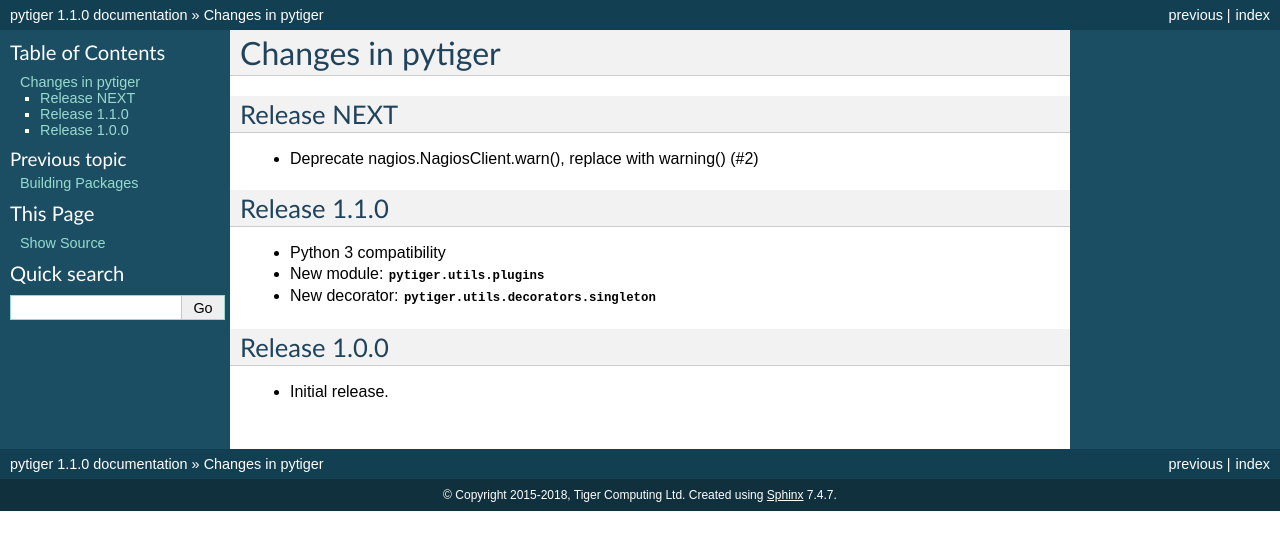
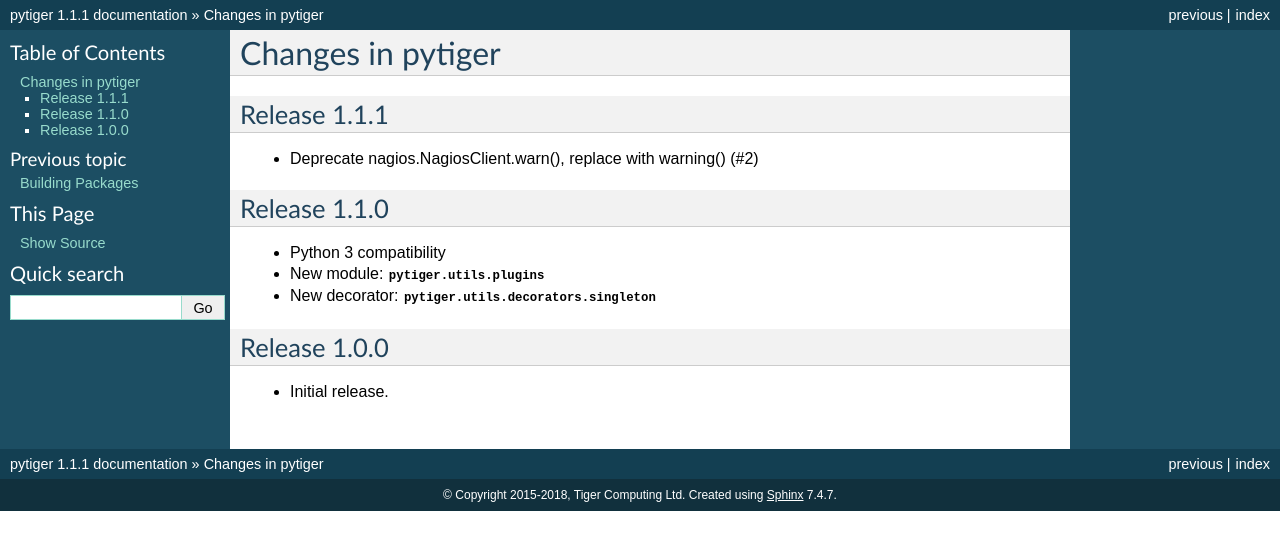
Before and after one commit to tigercomputing/pytiger, a Sphinx documentation site: the page built from docs/changes.rst, in a window 1280 px wide. Shown: the top 550 px of the page. Built offline with Sphinx 7.4.7, drawn with Linux system fonts in a browser that asks for light colours.

Commit message:
Release version 1.1.1

```diff
--- a/docs/changes.rst
+++ b/docs/changes.rst
@@ -2,8 +2,8 @@
 Changes in pytiger
 ******************
 
-Release NEXT
-============
+Release 1.1.1
+=============
 
 * Deprecate nagios.NagiosClient.warn(), replace with warning() (#2)
 
--- a/docs/conf.py
+++ b/docs/conf.py
@@ -58,7 +58,7 @@ copyright = u'2015-2018, Tiger Computing Ltd'
 # The short X.Y version.
 version = '1.1'
 # The full version, including alpha/beta/rc tags.
-release = '1.1.0'
+release = '1.1.1'
 
 # The language for content autogenerated by Sphinx. Refer to documentation
 # for a list of supported languages.
--- a/setup.py
+++ b/setup.py
@@ -9,7 +9,7 @@
 from setuptools import setup, find_packages
 
 setup(name='pytiger',
-      version='1.1.0',
+      version='1.1.1',
       description='Tiger Computing Ltd Python Utilities',
       author='Tiger Computing Ltd',
       author_email='info@tiger-computing.co.uk',
```
Also changed, not shown: 2 other files.
